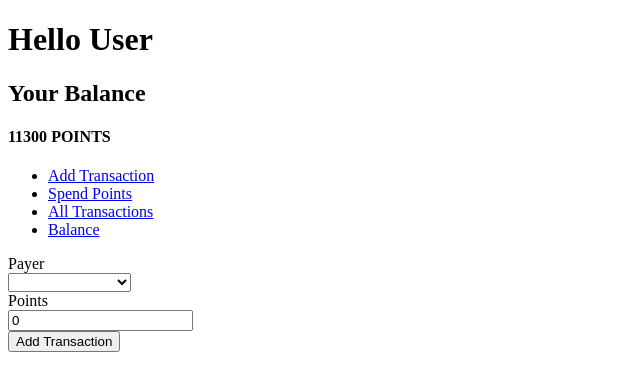
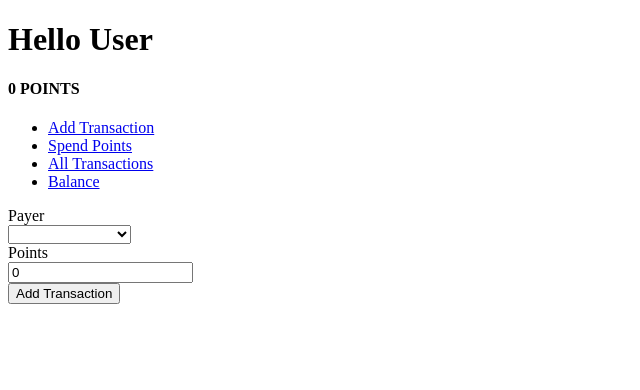
Before and after one commit to ivnicolas/fetch-rewards-coding-challenge, a React (Create React App) app: page /add-transaction in a window 1280 px wide. Shown: the top 390 px of the page, without its empty margins (0-640 px from the left). Built offline with nearby package versions, Linux system fonts and the light colour scheme.

Commit message:
finished add transaction

```diff
--- a/src/components/Balance.js
+++ b/src/components/Balance.js
@@ -1,18 +1,106 @@
-import React, {useContext } from 'react';
-import {GlobalContext} from '../context/GlobalState';
+import React, { Component } from 'react';
 
-const Balance = () => {
-    const {transactions }= useContext(GlobalContext);
+class Balance extends Component {
 
-    const amount = transactions.map( transaction => transaction.points)
-    const total = amount.reduce((acc, item) => (acc +=item),0)
+   getTotal(){
+       if(localStorage.length !== 0){
+           let points = 0
+        for(let i = 0 ; i<localStorage.length ; i++){
+            points += JSON.parse(localStorage[localStorage.key(i)]).points
+        }
 
-    return (
-        <div>
-            <h2>Your Balance</h2>
-                <h4>{total} POINTS</h4>
-        </div>
-    );
-};
+        return points
+       }else{
+           return 0
+       }
+   }
+
+    render() {
+        return (
+
+              <h4>{this.getTotal()} POINTS</h4>
+
+        );
+    }
+}
 
 export default Balance;
+
+
+// import React, { Component } from 'react';
+
+// class Balance extends Component {
+    // I need to iterate through local storage, which is an object of stringifyed objects
+
+
+
+//    getTotal(){
+
+//     if(localStorage !==0){
+//         for(let i= 0 ; i<localStorage.length; i++){
+
+//         }
+//     }else{
+//         return 0
+//     }
+
+//     }
+            // if(localStorage.length === 0) { return 0 }
+            // else(
+            //     for(let i = 0 ; i<=localStorage.length ; i++){
+            //         hh
+            //     }
+            // )
+            // else(
+            //     for(let i =0 ; i<localStorage.length ; i++){
+            //                     JSON.parse(localStorage["newTrans"])
+            //                 }
+            // )
+
+    // }
+
+//     render(){
+
+
+//         return (
+//             <div>
+//                 <h4>POINTS</h4>
+//             </div>
+//         );
+//     }
+// };
+
+// export default Balance;
+
+
+// import React, {useContext } from 'react';
+// import {GlobalContext} from '../context/GlobalState';
+
+// const Balance = () => {
+
+//     const total = 0
+
+//     const getTotal(){
+
+//     }
+
+//     // const {transactions }= useContext(GlobalContext);
+
+//     // const amount = transactions.map( transaction => transaction.points)
+//     // const total = amount.reduce((acc, item) => (acc +=item),0)
+
+
+//     // let result = Object.keys(data)
+//     //                .map(key => ({id: Number(key), name: data[key]}));
+
+//     // let results = Object.key
+
+//     return (
+//         <div>
+//             <h2>Your Balance</h2>
+//                 <h4>{total} POINTS</h4>
+//         </div>
+//     );
+// };
+
+// export default Balance;
--- a/src/components/addTransaction.js
+++ b/src/components/addTransaction.js
@@ -10,17 +10,19 @@ const AddTransaction = () => {
 
     const {addTransaction} = useContext(GlobalContext)
 
+    debugger
+
     const onSubmit = e => {
         e.preventDefault();
 
         const newTransaction = {
-             id: Math.floor(Math.random() * 10000),
+             id: localStorage.length ,
              payer,
              points: +points,
              timestamp: Date().toLocaleString()
         }
-
         debugger
+         localStorage.setItem('transaction'+localStorage.length, [JSON.stringify(newTransaction)])
         addTransaction(newTransaction)
 
         // <Redirect to="/"/>
```
